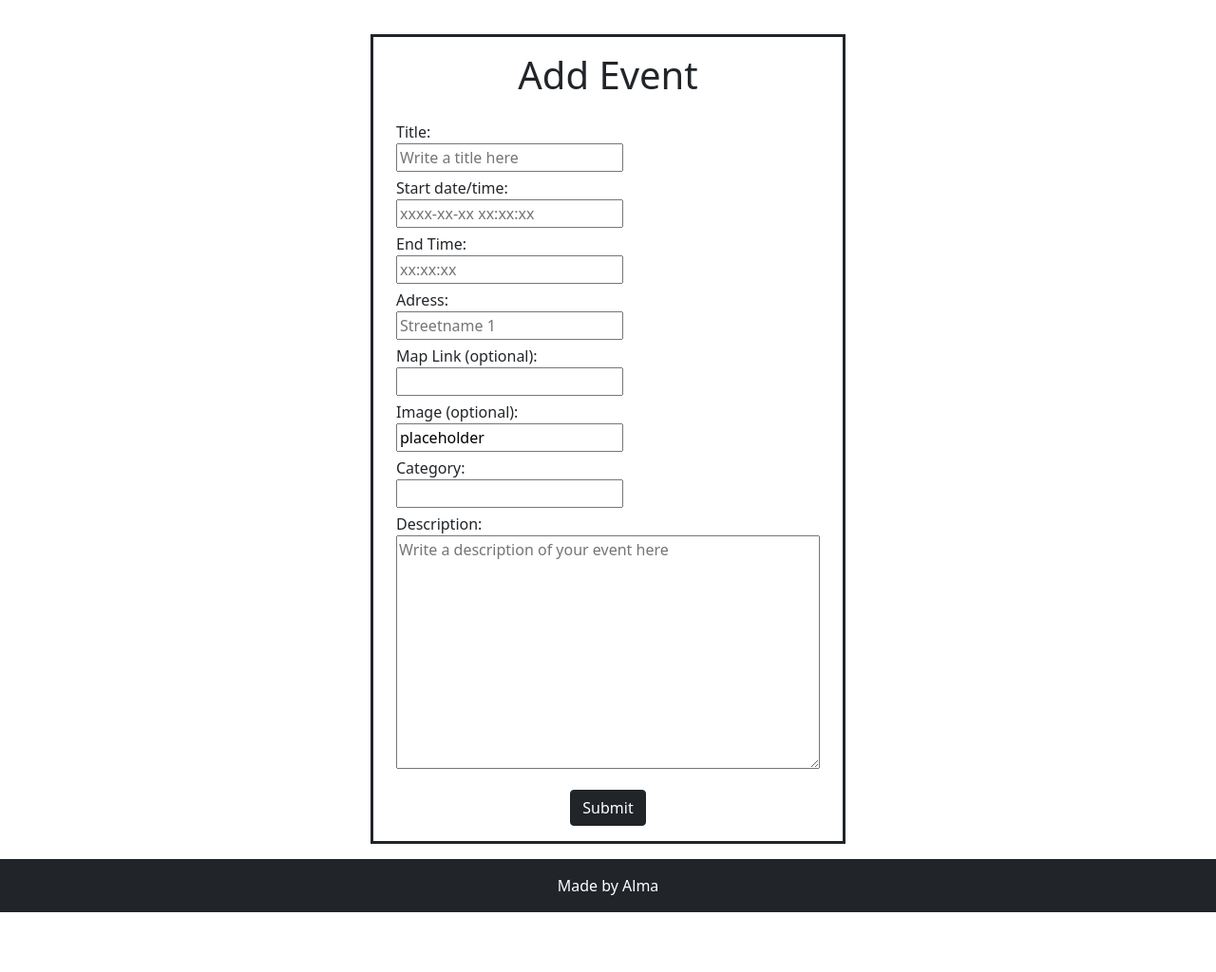
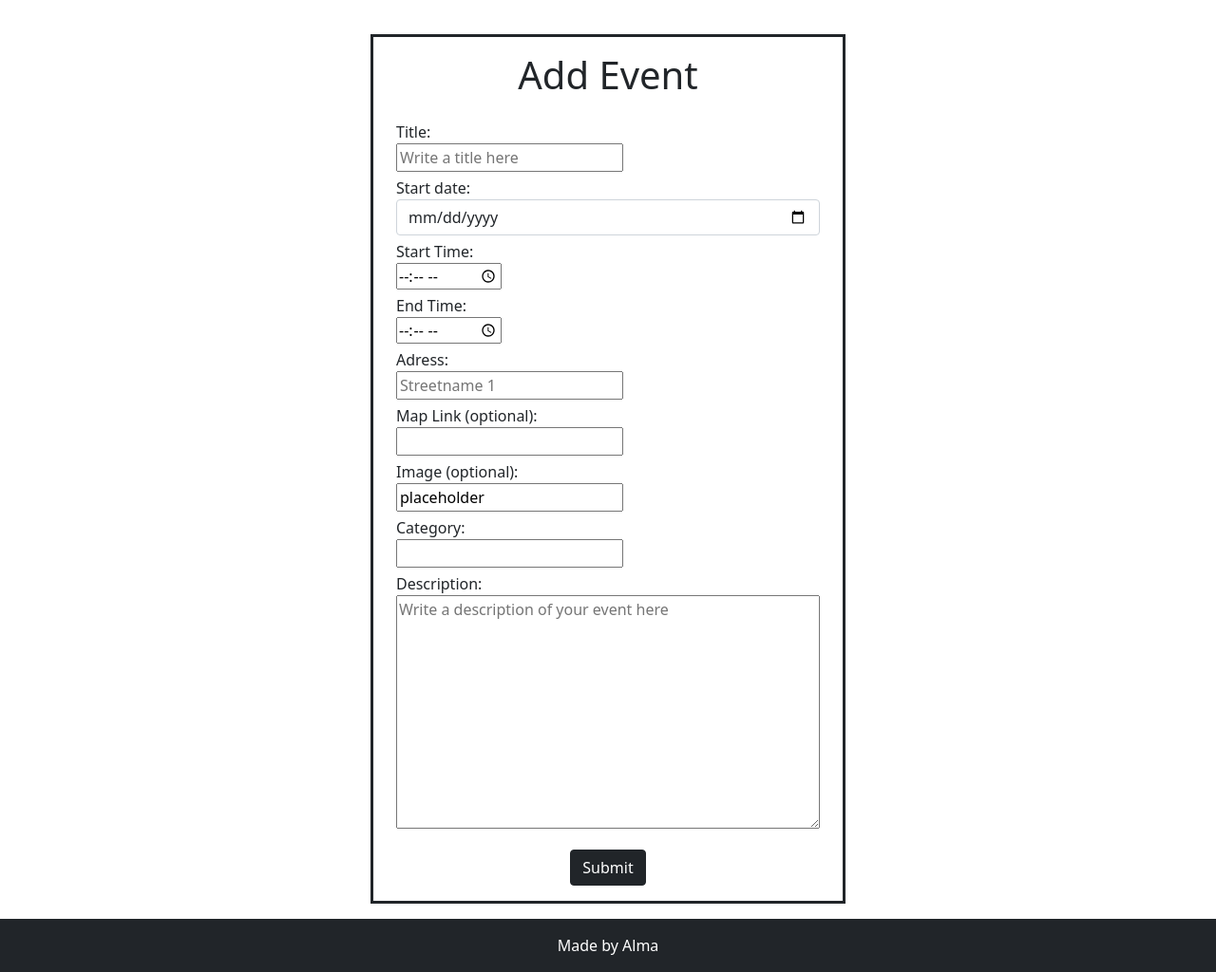
Before and after one commit to AlmaBroman/flea-finder-stockholm, a Django app: page /add_post/ in a window 1280 px wide. Shown: the part 66-1090 px from the top of the page at 95% size. Before the commit the page ends 1027 px from the top, so only its background shows below. Run offline with Django 3.2, Linux system fonts and the light colour scheme; parts of the project's set-up code (start-up, migrations or seed data) failed here and were passed over; some libraries are stand-ins or nearby versions.

Commit message:
fix time/date inputs for add post form

```diff
--- a/blog/admin.py
+++ b/blog/admin.py
@@ -9,7 +9,7 @@ class PostAdmin(SummernoteModelAdmin):
     list_display = ('title', 'slug', 'created_on')
     search_fields = ['title', 'content']
     prepopulated_fields = {'slug': ('title',)}
-    list_filter = ('event_start','category', 'created_on')
+    list_filter = ('start_date','category', 'created_on')
     summernote_fields = ('description')
 
 @admin.register(Comment)
--- a/blog/forms.py
+++ b/blog/forms.py
@@ -7,8 +7,9 @@ class PostForm(forms.ModelForm):
         model = Post
         fields = (
             'title',
-            'event_start',
-            'event_end',
+            'start_date',
+            'start_time',
+            'end_time',
             'adress',
             'map_link',
             'featured_image',
@@ -16,8 +17,9 @@ class PostForm(forms.ModelForm):
             'description')
 
         labels = {
-            'event_start': 'Start date/time',
-            'event_end': 'End Time',
+            'date': 'Date',
+            'start_time': 'Start Time',
+            'end_time': 'End Time',
             'map_link': 'Map Link (optional)',
             'featured_image': 'Image (optional)',
         }
@@ -25,8 +27,9 @@ class PostForm(forms.ModelForm):
         widgets = {
             'title': forms.TextInput(attrs={'placeholder': 'Write a title here'}),
             'description': forms.Textarea(attrs={'placeholder': 'Write a description of your event here'}),
-            'event_start': forms.TextInput(attrs={'placeholder': 'xxxx-xx-xx xx:xx:xx'}),
-            'event_end': forms.TextInput(attrs={'placeholder': 'xx:xx:xx'}),
+            'start_date': forms.DateInput(attrs={'type': 'date', 'placeholder': 'yyyy-mm-dd', 'class': 'form-control'}),
+            'start_time': forms.TimeInput(attrs={'type': 'time'}),
+            'end_time': forms.TimeInput(attrs={'type': 'time'}),
             'adress': forms.TextInput(attrs={'placeholder': 'Streetname 1'}),
         }
 
--- a/blog/models.py
+++ b/blog/models.py
@@ -10,8 +10,9 @@ class Post(models.Model):
     author = models.ForeignKey(User, on_delete=models.CASCADE, related_name="blog_posts")
     updated_on = models.DateTimeField(auto_now=True)
     description = models.TextField()
-    event_start = models.DateTimeField()
-    event_end = models.TimeField()
+    start_date = models.DateField()
+    start_time = models.TimeField()
+    end_time = models.TimeField()
     adress = models.CharField('adress', max_length=1024)
     map_link = models.URLField(max_length=200)
     featured_image = CloudinaryField('image', default='placeholder')
@@ -21,7 +22,7 @@ class Post(models.Model):
     likes = models.ManyToManyField(User, related_name='blog_likes', blank=True)
 
     class Meta:
-        ordering = ['-event_start']
+        ordering = ['-start_date']
 
     def __str__(self):
         return self.title
--- a/blog/views.py
+++ b/blog/views.py
@@ -9,7 +9,7 @@ from .forms import PostForm, CommentForm
 
 class PostList (generic.ListView):
     model = Post
-    queryset = Post.objects.order_by('event_start')
+    queryset = Post.objects.order_by('start_date')
     template_name = 'index.html'
     paginate_by = 6
 
--- a/templates/index.html
+++ b/templates/index.html
@@ -20,7 +20,7 @@
                                     <img class="card-img-top pl-img" src="{{ post.featured_image.url }}">
                                     {% endif %}
                                     <div class="flash-date">
-                                        <p class="pl-date">{{ post.event_start|date:"j M" }}</p>
+                                        <p class="pl-date">{{ post.start_date|date:"j M" }}</p>
                                     </div>
                                     <div class="flash-title">
                                         <h5 class="card-title">{{ post.title }}</h5>
@@ -28,9 +28,9 @@
                                 </div>
                                 <div class="post-body pl-card-body">
                                     <p class="card-text">{{ post.adress }}</p>
-                                    <p class="card-text">{{ post.event_start|date:"P" }} - {{ post.event_end|date:"P" }}
+                                    <p class="card-text">{{ post.start_time|time:"P" }} - {{ post.end_time|time:"P" }}
                                     </p>
-                                    <p class="card-text">{{ post.event_start|date:"j F" }}</p>
+                                    <p class="card-text">{{ post.start_date|date:"j F" }}</p>
                                     <p class="pl-likes">{{ post.number_of_likes }} <i class="far fa-heart"></i></p>
                                     <a href="{% url 'post_detail' post.slug %}">Read more</a>
                                 </div>
--- a/templates/post_detail.html
+++ b/templates/post_detail.html
@@ -20,8 +20,8 @@
             <h2 class="post-title">{{ post.title }}</h2>
         </div>
         <div class="col-12 mt-3">
-            <p><strong>Date: </strong>{{ post.event_start|date:"j F Y" }}</p>
-            <p><strong>Time: </strong>{{ post.event_start|date:"P" }} - {{ post.event_end|date:"P" }}</p>
+            <p><strong>Date: </strong>{{ post.start_date|date:"j F Y" }}</p>
+            <p><strong>Time: </strong>{{ post.start_time|time:"P" }} - {{ post.end_time|time:"P" }}</p>
             <p><strong>Location: </strong> <a href="{{ post.map_link }}" target="_blank">{{ post.adress }}</a></p>
             <p class="mt-3">{{ post.description | safe }}</p>
             <div class="text-align-right">
```
Also changed, not shown: blog/migrations/0007_auto_20240115_0939.py (added), blog/migrations/0008_auto_20240115_1003.py (added), blog/migrations/0009_auto_20240115_1013.py (added).
